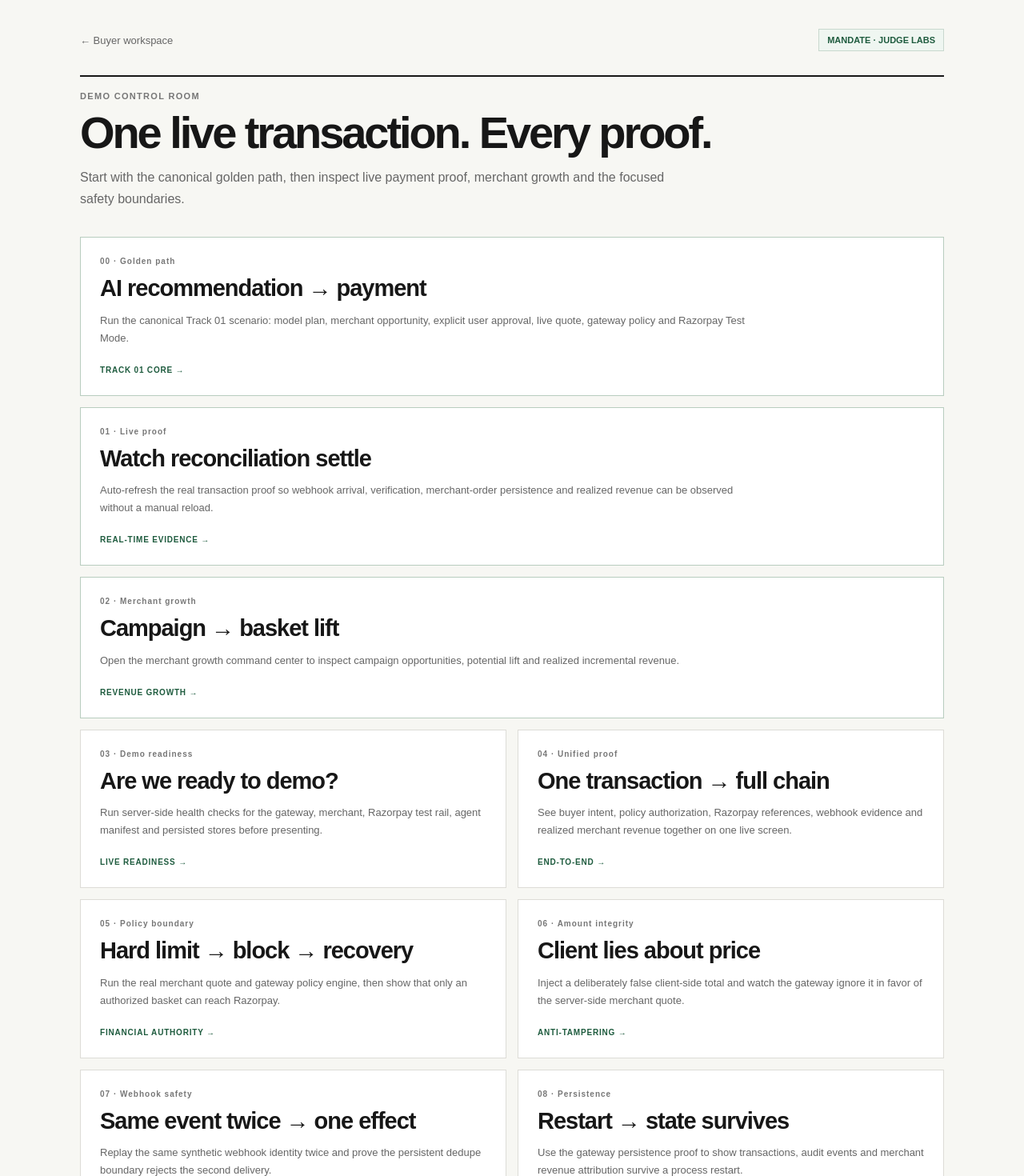
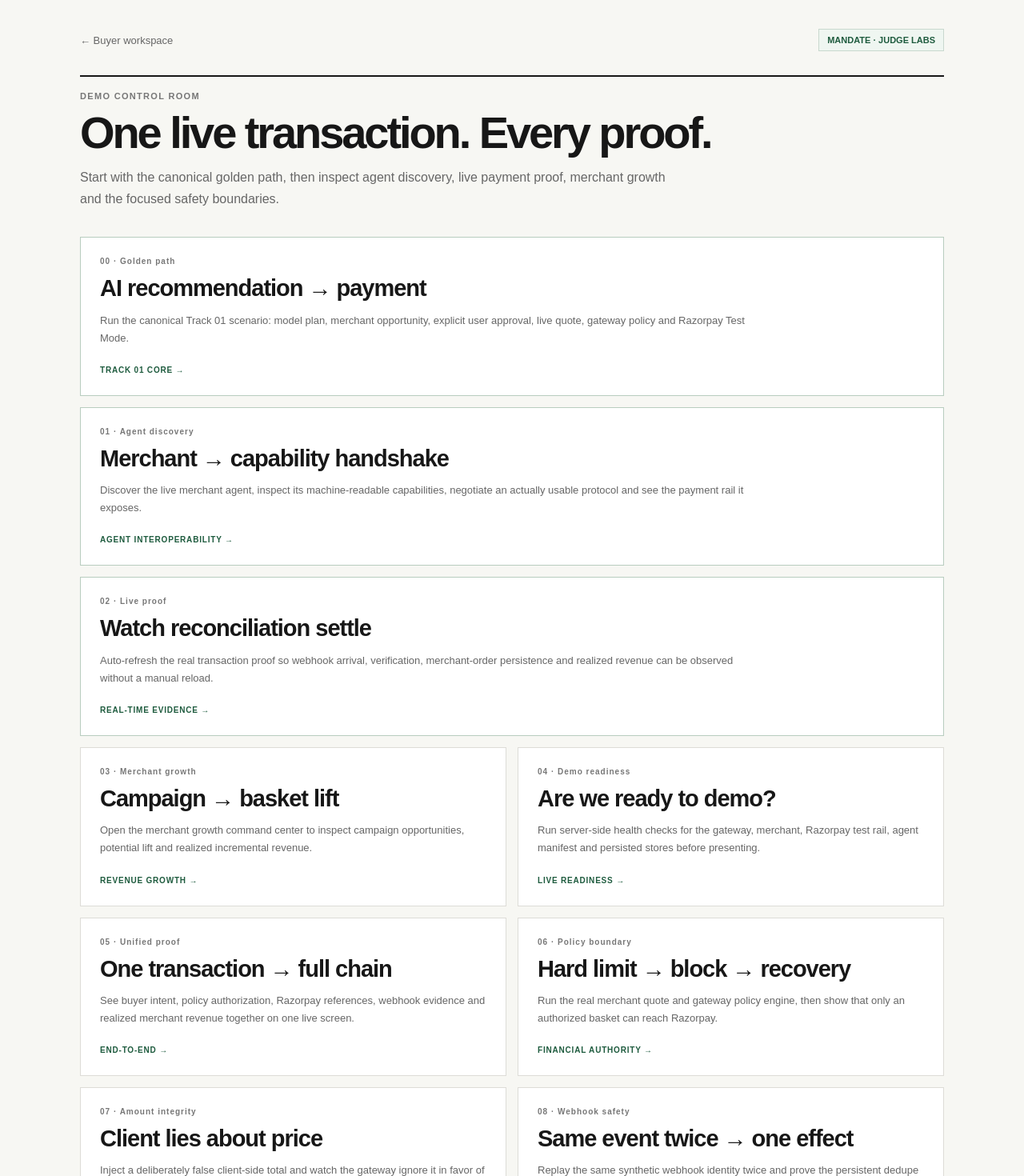
Before and after one commit to akashrajeev/AgenticCommerce, a Next.js app in the folder apps/buyer/: page /labs in a window 1280 px wide. Shown: the top 1470 px of the page at 80% size. Built offline with nearby package versions, Linux system fonts and the light colour scheme.

Commit message:
feat: add agent discovery to judge control room

```diff
--- a/apps/buyer/src/app/labs/page.tsx
+++ b/apps/buyer/src/app/labs/page.tsx
@@ -2,21 +2,22 @@ import Link from "next/link";
 
 const labs = [
   { href: "/golden-path", label: "00 · Golden path", title: "AI recommendation → payment", copy: "Run the canonical Track 01 scenario: model plan, merchant opportunity, explicit user approval, live quote, gateway policy and Razorpay Test Mode.", tag: "TRACK 01 CORE" },
-  { href: "/live-proof", label: "01 · Live proof", title: "Watch reconciliation settle", copy: "Auto-refresh the real transaction proof so webhook arrival, verification, merchant-order persistence and realized revenue can be observed without a manual reload.", tag: "REAL-TIME EVIDENCE" },
-  { href: "http://localhost:3000/growth", label: "02 · Merchant growth", title: "Campaign → basket lift", copy: "Open the merchant growth command center to inspect campaign opportunities, potential lift and realized incremental revenue.", tag: "REVENUE GROWTH" },
-  { href: "/demo", label: "03 · Demo readiness", title: "Are we ready to demo?", copy: "Run server-side health checks for the gateway, merchant, Razorpay test rail, agent manifest and persisted stores before presenting.", tag: "LIVE READINESS" },
-  { href: "/proof", label: "04 · Unified proof", title: "One transaction → full chain", copy: "See buyer intent, policy authorization, Razorpay references, webhook evidence and realized merchant revenue together on one live screen.", tag: "END-TO-END" },
-  { href: "/policy-lab", label: "05 · Policy boundary", title: "Hard limit → block → recovery", copy: "Run the real merchant quote and gateway policy engine, then show that only an authorized basket can reach Razorpay.", tag: "FINANCIAL AUTHORITY" },
-  { href: "/tamper-lab", label: "06 · Amount integrity", title: "Client lies about price", copy: "Inject a deliberately false client-side total and watch the gateway ignore it in favor of the server-side merchant quote.", tag: "ANTI-TAMPERING" },
-  { href: "/webhook-lab", label: "07 · Webhook safety", title: "Same event twice → one effect", copy: "Replay the same synthetic webhook identity twice and prove the persistent dedupe boundary rejects the second delivery.", tag: "IDEMPOTENCY" },
-  { href: "http://localhost:3000/operations/persistence", label: "08 · Persistence", title: "Restart → state survives", copy: "Use the gateway persistence proof to show transactions, audit events and merchant revenue attribution survive a process restart.", tag: "POSTGRESQL" },
+  { href: "/capabilities", label: "01 · Agent discovery", title: "Merchant → capability handshake", copy: "Discover the live merchant agent, inspect its machine-readable capabilities, negotiate an actually usable protocol and see the payment rail it exposes.", tag: "AGENT INTEROPERABILITY" },
+  { href: "/live-proof", label: "02 · Live proof", title: "Watch reconciliation settle", copy: "Auto-refresh the real transaction proof so webhook arrival, verification, merchant-order persistence and realized revenue can be observed without a manual reload.", tag: "REAL-TIME EVIDENCE" },
+  { href: "http://localhost:3000/growth", label: "03 · Merchant growth", title: "Campaign → basket lift", copy: "Open the merchant growth command center to inspect campaign opportunities, potential lift and realized incremental revenue.", tag: "REVENUE GROWTH" },
+  { href: "/demo", label: "04 · Demo readiness", title: "Are we ready to demo?", copy: "Run server-side health checks for the gateway, merchant, Razorpay test rail, agent manifest and persisted stores before presenting.", tag: "LIVE READINESS" },
+  { href: "/proof", label: "05 · Unified proof", title: "One transaction → full chain", copy: "See buyer intent, policy authorization, Razorpay references, webhook evidence and realized merchant revenue together on one live screen.", tag: "END-TO-END" },
+  { href: "/policy-lab", label: "06 · Policy boundary", title: "Hard limit → block → recovery", copy: "Run the real merchant quote and gateway policy engine, then show that only an authorized basket can reach Razorpay.", tag: "FINANCIAL AUTHORITY" },
+  { href: "/tamper-lab", label: "07 · Amount integrity", title: "Client lies about price", copy: "Inject a deliberately false client-side total and watch the gateway ignore it in favor of the server-side merchant quote.", tag: "ANTI-TAMPERING" },
+  { href: "/webhook-lab", label: "08 · Webhook safety", title: "Same event twice → one effect", copy: "Replay the same synthetic webhook identity twice and prove the persistent dedupe boundary rejects the second delivery.", tag: "IDEMPOTENCY" },
+  { href: "http://localhost:3000/operations/persistence", label: "09 · Persistence", title: "Restart → state survives", copy: "Use the gateway persistence proof to show transactions, audit events and merchant revenue attribution survive a process restart.", tag: "POSTGRESQL" },
 ] as const;
 
 export default function LabsPage() {
   return <main style={{ minHeight: "100vh", background: "#f7f7f3", color: "#171717", fontFamily: "Arial, sans-serif", padding: "36px 20px 72px" }}><div style={{ maxWidth: 1080, margin: "0 auto" }}>
     <div style={{ display: "flex", justifyContent: "space-between", alignItems: "center", marginBottom: 30 }}><Link href="/" style={{ textDecoration: "none", color: "#666", fontSize: 13 }}>← Buyer workspace</Link><span style={{ border: "1px solid #c8d8ce", background: "#eff6f1", color: "#1e5b3e", padding: "7px 10px", fontSize: 11, fontWeight: 700 }}>MANDATE · JUDGE LABS</span></div>
-    <div style={{ borderTop: "2px solid #171717", paddingTop: 18 }}><div style={{ fontSize: 11, letterSpacing: ".12em", fontWeight: 700, color: "#777" }}>DEMO CONTROL ROOM</div><h1 style={{ fontSize: 56, lineHeight: 1, letterSpacing: "-.055em", margin: "12px 0 14px", maxWidth: 820 }}>One live transaction. Every proof.</h1><p style={{ maxWidth: 760, color: "#666", lineHeight: 1.7, margin: 0 }}>Start with the canonical golden path, then inspect live payment proof, merchant growth and the focused safety boundaries.</p></div>
+    <div style={{ borderTop: "2px solid #171717", paddingTop: 18 }}><div style={{ fontSize: 11, letterSpacing: ".12em", fontWeight: 700, color: "#777" }}>DEMO CONTROL ROOM</div><h1 style={{ fontSize: 56, lineHeight: 1, letterSpacing: "-.055em", margin: "12px 0 14px", maxWidth: 820 }}>One live transaction. Every proof.</h1><p style={{ maxWidth: 760, color: "#666", lineHeight: 1.7, margin: 0 }}>Start with the canonical golden path, then inspect agent discovery, live payment proof, merchant growth and the focused safety boundaries.</p></div>
     <section style={{ marginTop: 34, display: "grid", gridTemplateColumns: "repeat(2, minmax(0, 1fr))", gap: 14 }}>{labs.map((lab, index) => <Link key={lab.href} href={lab.href} style={{ textDecoration: "none", color: "inherit", background: "white", border: `1px solid ${index < 3 ? "#b8cdbf" : "#dddcd7"}`, padding: 24, gridColumn: index < 3 ? "1 / -1" : undefined }}><div style={{ fontSize: 10, color: "#777", letterSpacing: ".1em", fontWeight: 700 }}>{lab.label}</div><div style={{ fontSize: 29, letterSpacing: "-.035em", lineHeight: 1.15, marginTop: 12, fontWeight: 700 }}>{lab.title}</div><p style={{ color: "#666", fontSize: 13, lineHeight: 1.7, margin: "12px 0 18px", maxWidth: 820 }}>{lab.copy}</p><span style={{ fontSize: 10, letterSpacing: ".08em", fontWeight: 700, color: "#1e5b3e" }}>{lab.tag} →</span></Link>)}</section>
-    <section style={{ marginTop: 18, background: "#171717", color: "white", padding: 24 }}><div style={{ fontSize: 10, color: "#bcbcb8", letterSpacing: ".1em", fontWeight: 700 }}>DEMO SCRIPT</div><div style={{ marginTop: 12, fontSize: 18, lineHeight: 1.6, letterSpacing: "-.01em" }}>Golden Path → show the merchant opportunity → approve the basket → authorize → open Razorpay Test Checkout → complete payment → switch to Live Proof and watch webhook/verification settle → open Merchant Growth to show realized uplift → run the policy/tamper/replay/persistence proofs.</div></section>
+    <section style={{ marginTop: 18, background: "#171717", color: "white", padding: 24 }}><div style={{ fontSize: 10, color: "#bcbcb8", letterSpacing: ".1em", fontWeight: 700 }}>DEMO SCRIPT</div><div style={{ marginTop: 12, fontSize: 18, lineHeight: 1.6, letterSpacing: "-.01em" }}>Agent Discovery → Golden Path → show the merchant opportunity → approve the basket → authorize → open Razorpay Test Checkout → complete payment → switch to Live Proof and watch webhook/verification settle → open Merchant Growth to show realized uplift → run the policy/tamper/replay/persistence proofs.</div></section>
   </div></main>;
 }
```
